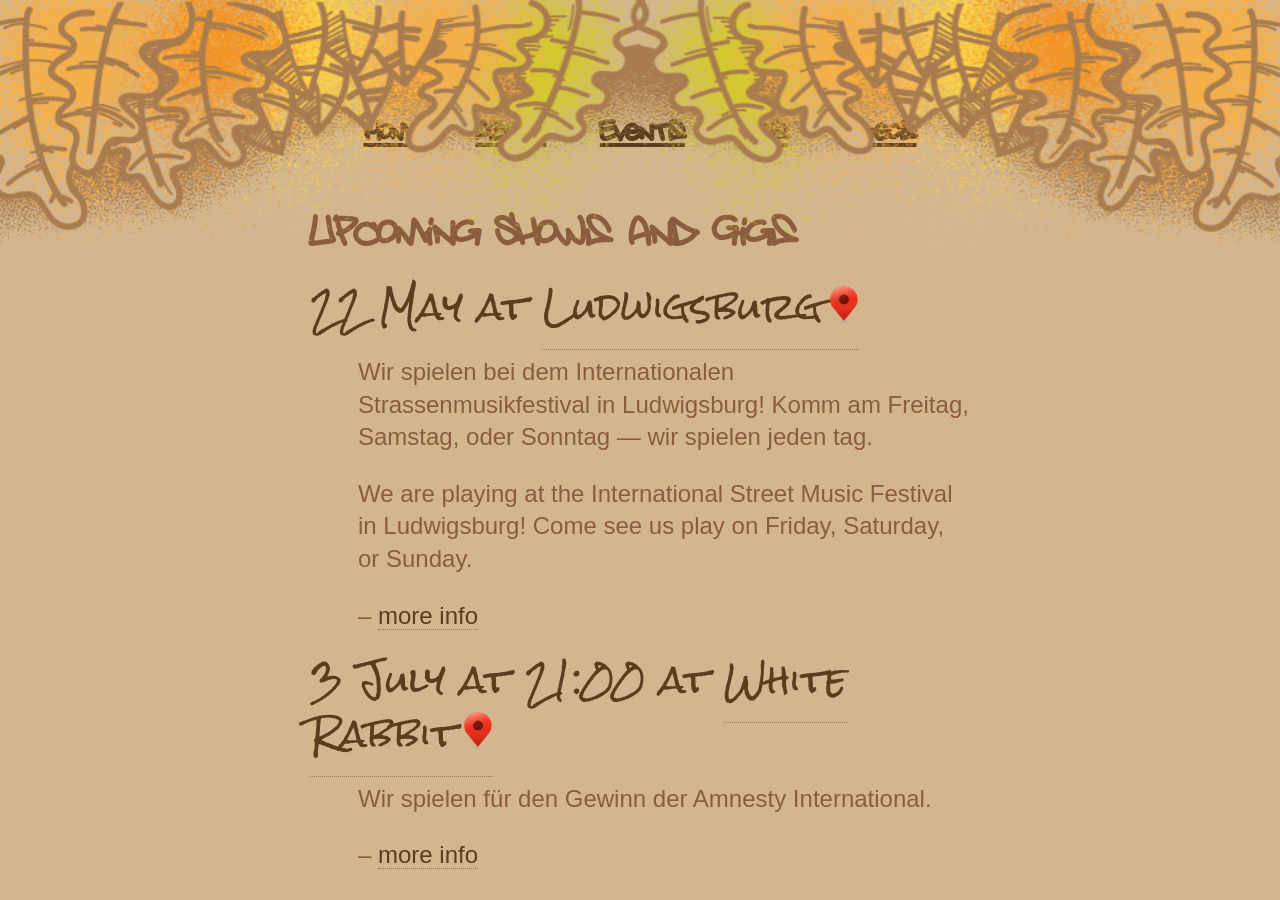
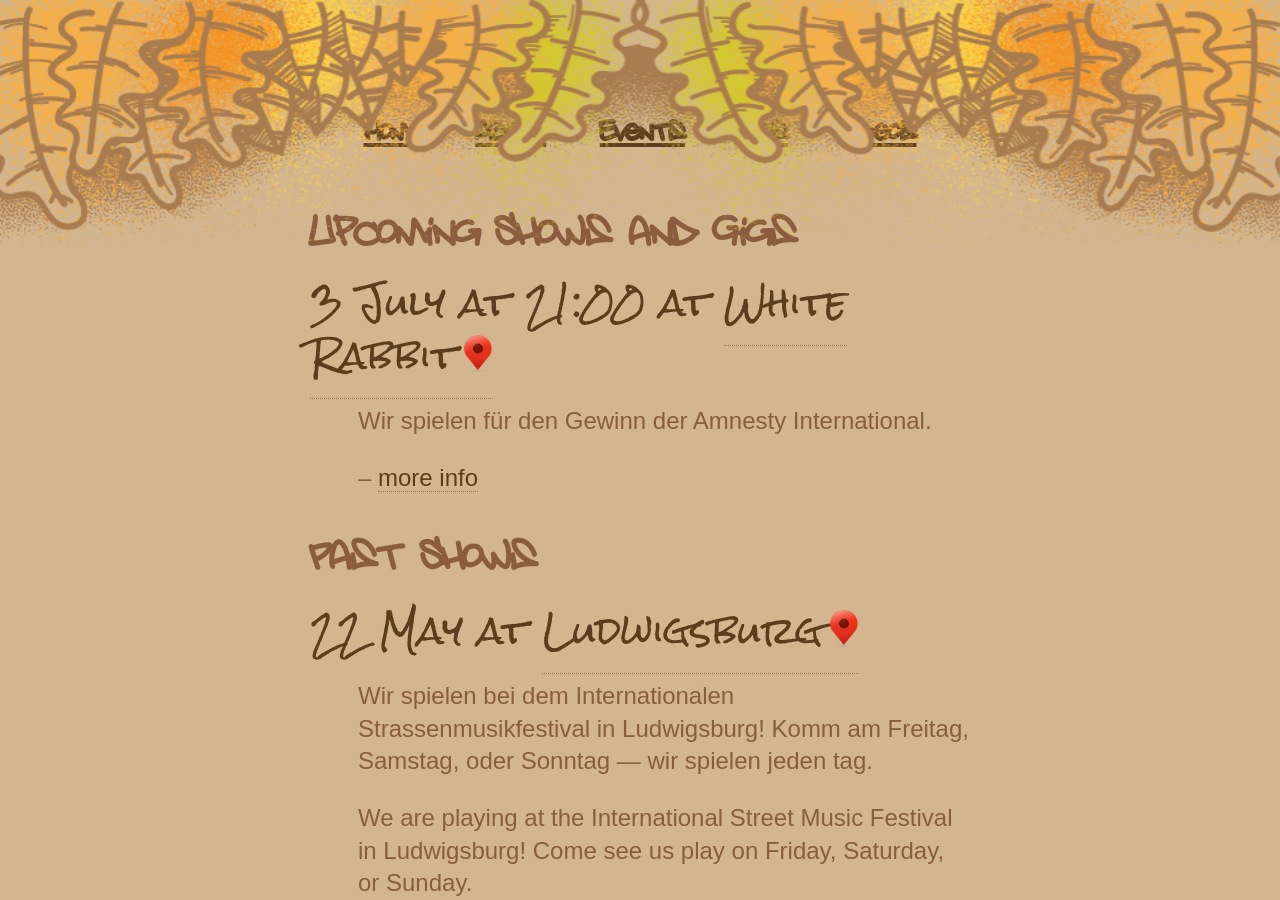
Before and after one commit to tatani/el-flecha-negra, a Jekyll site: the page built from events.html, in a window 1280 px wide and 900 px high, scrolled down 450 px. Built offline with Jekyll 4.4.1, drawn with Linux system fonts in a browser that asks for light colours; Markdown is read by kramdown in place of the engine named in the settings.

Commit message:
:clapper: split events into past/upcoming

```diff
--- a/events.html
+++ b/events.html
@@ -8,7 +8,27 @@ bodyclass: events
 <h1>Upcoming Shows and Gigs</h1>
 
 <div class="event-list">
-  {% for event in site.events %}
-    {% if event.published != false %}{% include event.html %}{% endif %}
+  {% for event in site.events reversed %}
+    {% if event.published != false %}
+      {% capture nowunix %}{{'now' | date: '%s'}}{% endcapture %}
+      {% capture posttime %}{{event.date | date: '%s'}}{% endcapture %}
+      {% if posttime > nowunix %}
+        {% include event.html %}
+      {% endif %}
+    {% endif %}
   {% endfor %}
 </div>
+
+<h1>Past Shows</h1>
+
+<div class="event-list">
+  {% for event in site.events reversed %}
+    {% if event.published != false %}
+      {% capture nowunix %}{{'now' | date: '%s'}}{% endcapture %}
+      {% capture posttime %}{{event.date | date: '%s'}}{% endcapture %}
+      {% if posttime < nowunix %}
+        {% include event.html %}
+      {% endif %}
+    {% endif %}
+  {% endfor %}
+</div>
```
